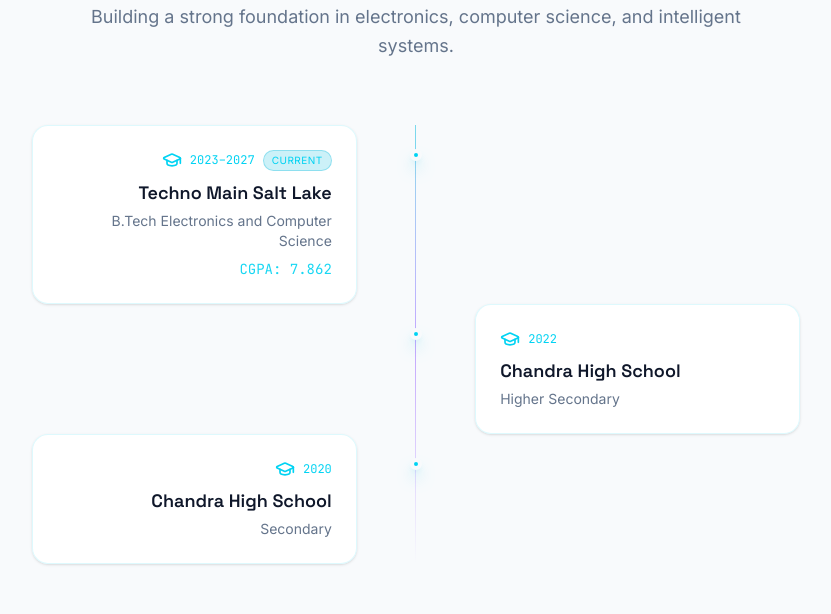
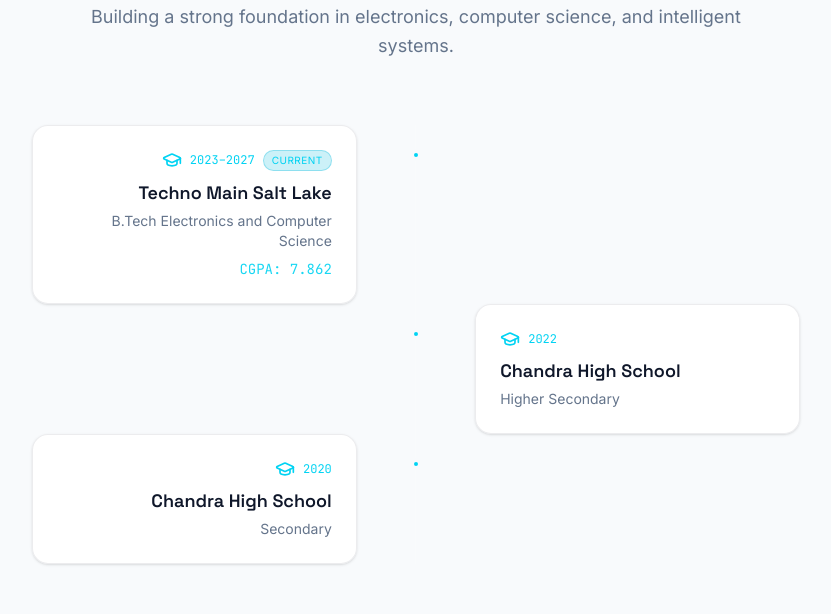
Before and after one commit to avishek93820/Portfolio, a React (Vite) app: page / in a window 1280 px wide. Shown: the part 3240-3854 px from the top of the page, without its empty margins (224-1055 px from the left). Built offline with nearby package versions, Linux system fonts and the light colour scheme.

Commit message:
Update Education.tsx

```diff
--- a/src/components/sections/Education.tsx
+++ b/src/components/sections/Education.tsx
@@ -1,4 +1,3 @@
-import { motion } from 'framer-motion';
 import { GraduationCap } from 'lucide-react';
 import { EDUCATION } from '@/utils/constants';
 import { SectionHeading } from '@/components/ui/SectionHeading';
@@ -15,45 +14,58 @@
         />
 
         <div className="relative max-w-3xl mx-auto">
-          <div className="absolute left-4 md:left-1/2 top-0 bottom-0 w-px bg-gradient-to-b from-cyan-500/50 via-violet-500/50 to-transparent md:-translate-x-px" />
+          <div className="absolute left-4 md:left-1/2 top-0 bottom-0 w-px bg-white/10 md:-translate-x-px" />
 
           {EDUCATION.map((item, i) => (
-            <Reveal key={`${item.institution}-${item.period}`} delay={i * 0.15}>
+            <Reveal key={`${item.institution}-${item.period}`} delay={i * 0.08}>
               <div
                 className={`relative flex flex-col md:flex-row gap-6 mb-12 last:mb-0 ${
                   i % 2 === 0 ? 'md:flex-row-reverse' : ''
                 }`}
               >
                 <div className="hidden md:block md:w-1/2" />
-                <motion.div
+
+                <div
                   className={`md:w-1/2 pl-12 md:pl-0 ${
                     i % 2 === 0 ? 'md:pr-12 md:text-right' : 'md:pl-12'
                   }`}
-                  whileHover={{ x: i % 2 === 0 ? -4 : 4 }}
                 >
-                  <div className="glass rounded-2xl p-6 glow-border hover:border-cyan-500/30 transition-colors">
+                  <div className="glass rounded-2xl p-6 border border-white/5">
                     <div
                       className={`flex items-center gap-2 mb-2 ${
                         i % 2 === 0 ? 'md:justify-end' : ''
                       }`}
                     >
                       <GraduationCap className="w-5 h-5 text-cyan-400 shrink-0" />
-                      <span className="text-xs font-mono text-cyan-400">{item.period}</span>
+
+                      <span className="text-xs font-mono text-cyan-400">
+                        {item.period}
+                      </span>
+
                       {item.current && (
                         <span className="px-2 py-0.5 text-[10px] uppercase tracking-wider rounded-full bg-cyan-500/20 text-cyan-400 border border-cyan-500/30">
                           Current
                         </span>
                       )}
                     </div>
-                    <h3 className="font-display text-lg font-semibold mb-1">{item.institution}</h3>
-                    <p className="text-[var(--color-muted)] text-sm">{item.degree}</p>
+
+                    <h3 className="font-display text-lg font-semibold mb-1">
+                      {item.institution}
+                    </h3>
+
+                    <p className="text-[var(--color-muted)] text-sm">
+                      {item.degree}
+                    </p>
+
                     {item.detail && (
-                      <p className="text-cyan-400/90 text-sm mt-2 font-mono">{item.detail}</p>
+                      <p className="text-cyan-400/90 text-sm mt-2 font-mono">
+                        {item.detail}
+                      </p>
                     )}
                   </div>
-                </motion.div>
+                </div>
 
-                <div className="absolute left-4 md:left-1/2 w-3 h-3 rounded-full bg-cyan-400 border-4 border-[var(--color-background)] md:-translate-x-1/2 top-6 shadow-lg shadow-cyan-500/50" />
+                <div className="absolute left-4 md:left-1/2 w-3 h-3 rounded-full bg-cyan-400 border-4 border-[var(--color-background)] md:-translate-x-1/2 top-6" />
               </div>
             </Reveal>
           ))}
```
